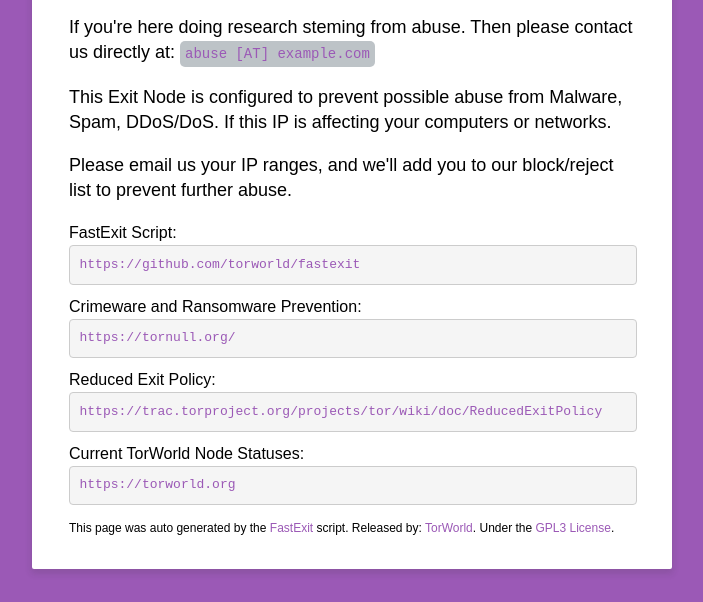
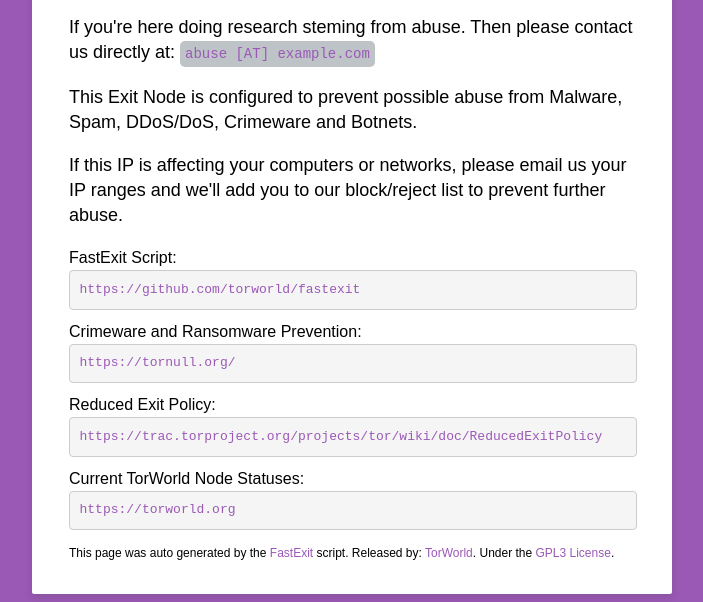
Before and after one commit to pilsbirne/fastrelay-website-template, a plain HTML site: page index.html in a window 1280 px wide. Shown: the part 213-815 px from the top of the page, without its empty margins (288-991 px from the left). Drawn offline with Linux system fonts and the light colour scheme.

Commit message:
Formatting fixes

```diff
--- a/index.html
+++ b/index.html
@@ -85,9 +85,8 @@
       	<p>Hello! This a Tor Exit Node put up by <a href="http://example.com" target="_blank">@Yoursite</a>.</p>
 	<p>If you're here doing research steming from abuse.
 	Then please contact us directly at: <code>abuse [AT] example.com</code></p>
-	<p>This Exit Node is configured to prevent possible abuse from Malware, Spam, DDoS/DoS.
-	If this IP is affecting your computers or networks.</p>
-	<p>Please email us your IP ranges, and we'll add you to our block/reject list to prevent further abuse.</p>
+	<p>This Exit Node is configured to prevent possible abuse from Malware, Spam, DDoS/DoS, Crimeware and Botnets.</p>
+	<p>If this IP is affecting your computers or networks, please email us your IP ranges and we'll add you to our block/reject list to prevent further abuse.</p>
 
        	 FastExit Script: <pre><a href="https://github.com/torworld/fastexit" target="_blank">https://github.com/torworld/fastexit</a></pre>
     	 Crimeware and Ransomware Prevention: <pre><a href="https://tornull.org/" target="_blank">https://tornull.org/</a></pre>
```
